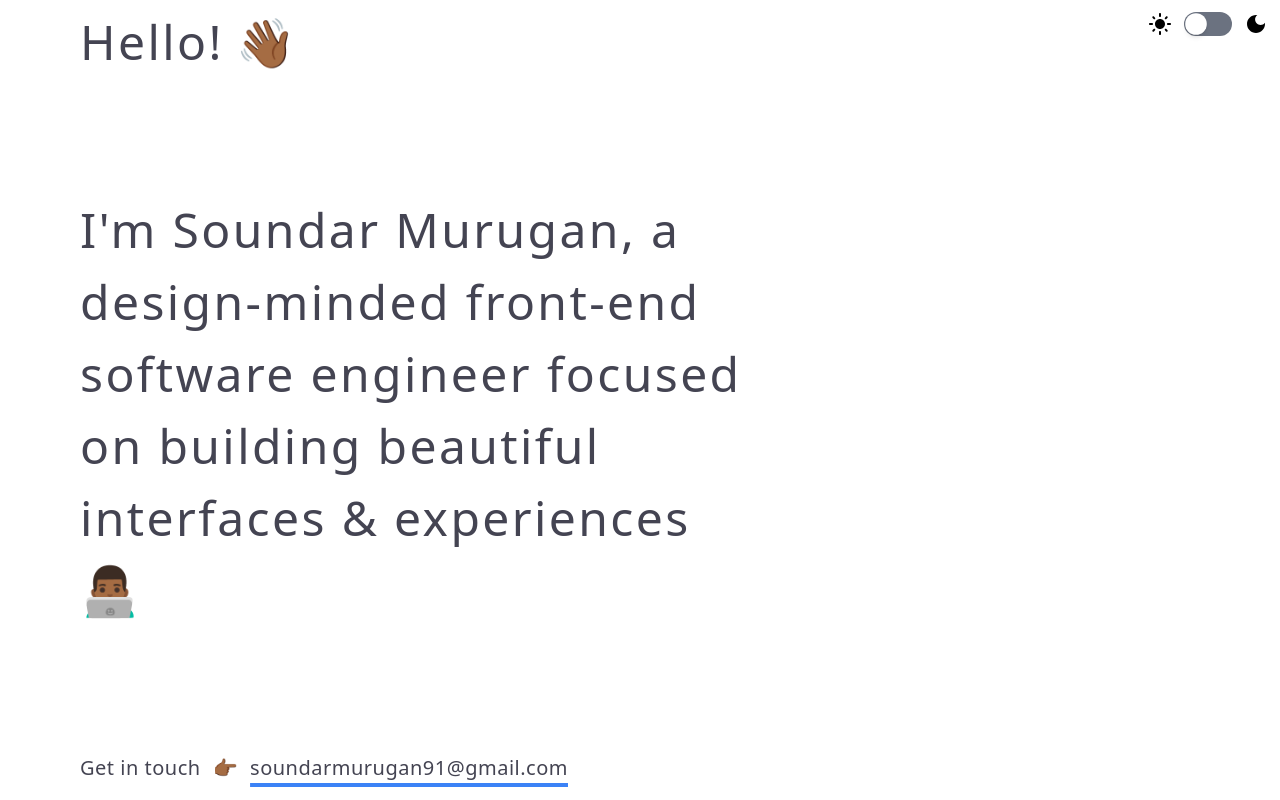
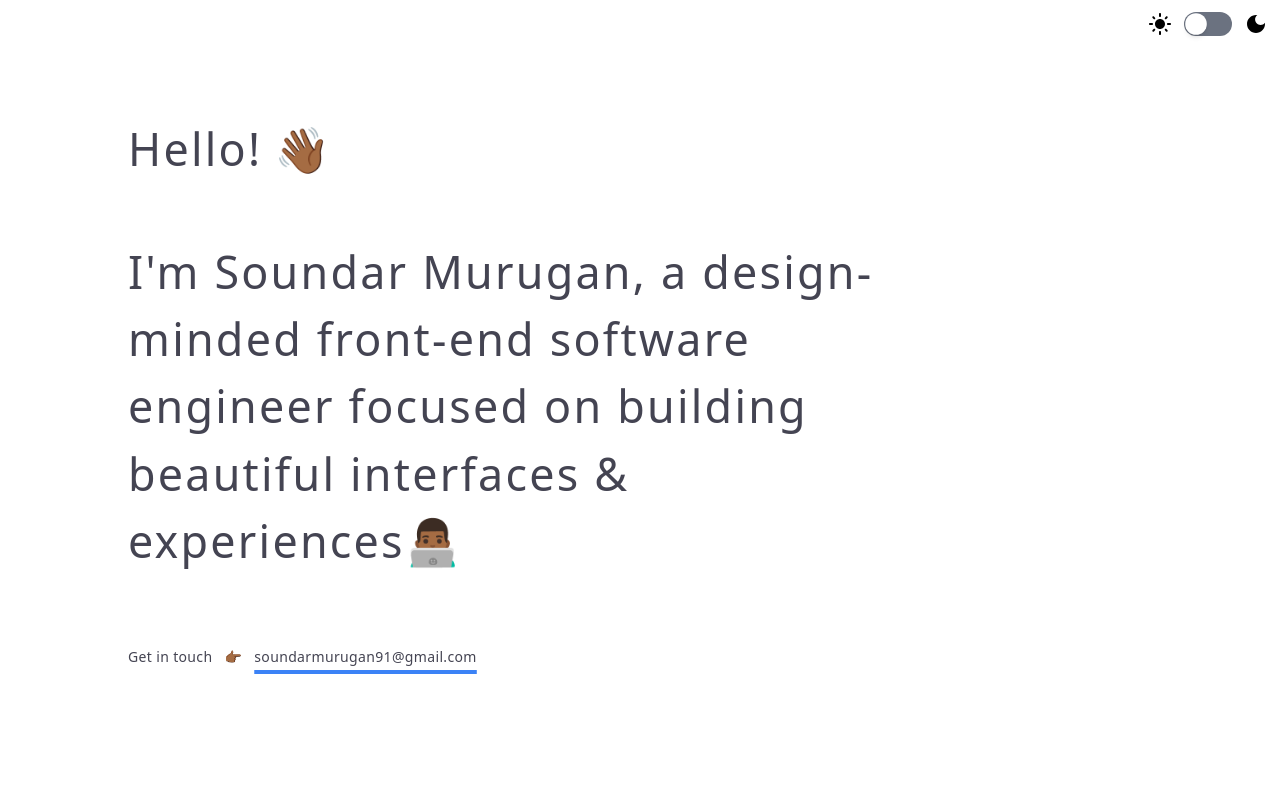
Before and after one commit to soundarzozm/portfolio, a Next.js app: page / in a window 1280 px wide. Shown: the top 800 px of the page. Built offline with nearby package versions, Linux system fonts and the light colour scheme.

Commit message:
more fixes

```diff
--- a/app/Header.tsx
+++ b/app/Header.tsx
@@ -1,26 +1,29 @@
 export default function Header() {
 	return (
-		<header className='flex flex-col justify-center py-20 sm:px-20 px-10 h-screen'>
-			<h1 className='font-extralight sm:text-4xl md:text-5xl text-head tracking-wider'>
+		<header className='flex flex-col justify-around sm:px-32 sm:py-24 py-16 px-12 h-screen mx-auto max-w-[1440px] text-[0.9rem] sm:text-[1.2rem] md:text-[1.5rem] lg:text-[1.8rem] xl:text-[2rem]'>
+			<h1 className='font-extralight text-head tracking-wider my-2'>
 				Hello!
-				<span className='inline-block ml-3 hover:cursor-pointer md:text-5xl sm:text-4xl hover:animate-wave hover:duration-200 ease-in-out'>
+				<span className='inline-block ml-3 hover:cursor-pointer hover:animate-wave hover:duration-200 ease-in-out'>
 					👋🏾
 				</span>
 			</h1>
-			<h2 className='font-extralight tracking-wider md:leading-normal leading-normal md:text-5xl sm:text-3xl text-head mt-32 md:max-w-2xl'>
+			<h2 className='font-extralight tracking-wider leading-normal text-head max-w-3xl my-2'>
 				I&apos;m <p className='font-normal inline'>Soundar Murugan</p>,
 				a design-minded front-end software engineer focused on building
 				beautiful interfaces & experiences
 				<span className=' hover:cursor-default'>👨🏾‍💻</span>
 			</h2>
-			<h3 className='mt-32 tracking-wide md:text-xl sm:text-lg text-xs font-light'>
-				Get in touch<span className='mx-3'>👉🏾</span>
+			<h3 className='tracking-wide text-sm font-extralight my-2'>
+				<span>Get in touch</span>
+				<span className='mx-3'>👉🏾</span>
+				<span>
 					<a
 						href='mailto:soundarmurugan91@gmail.com'
 						className='underline underline-offset-8 decoration-blue-500 decoration-4'
 					>
 						soundarmurugan91@gmail.com
 					</a>
+				</span>
 			</h3>
 		</header>
 	)
--- a/app/ScrollToTop.tsx
+++ b/app/ScrollToTop.tsx
@@ -6,7 +6,7 @@ export default function ScrollToTop() {
 	const [isVisible, setIsVisible] = useState(false)
 
 	const toggleVisibility = () => {
-		if (window.pageYOffset > 300) {
+		if (window.pageYOffset > 6.9) {
 			setIsVisible(true)
 		} else {
 			setIsVisible(false)
--- a/tailwind.config.js
+++ b/tailwind.config.js
@@ -49,9 +49,14 @@ module.exports = {
 					'50%': { transform: 'rotate(-4.0deg)' },
 					'60%': { transform: 'rotate(10.0deg)' },
 				},
+				fadeIn: {
+					'0%': { opacity: 0.6 },
+					'100%': { opacity: 1 },
+				},
 			},
 			animation: {
 				wave: 'wave 1.5s infinite',
+				fadeIn: 'fadeIn 0.6s cubic-bezier(0.694, 0, 0.335, 1) 0s',
 			},
 		},
 	},
```
Lines whose indentation alone changed are shown as unchanged.
